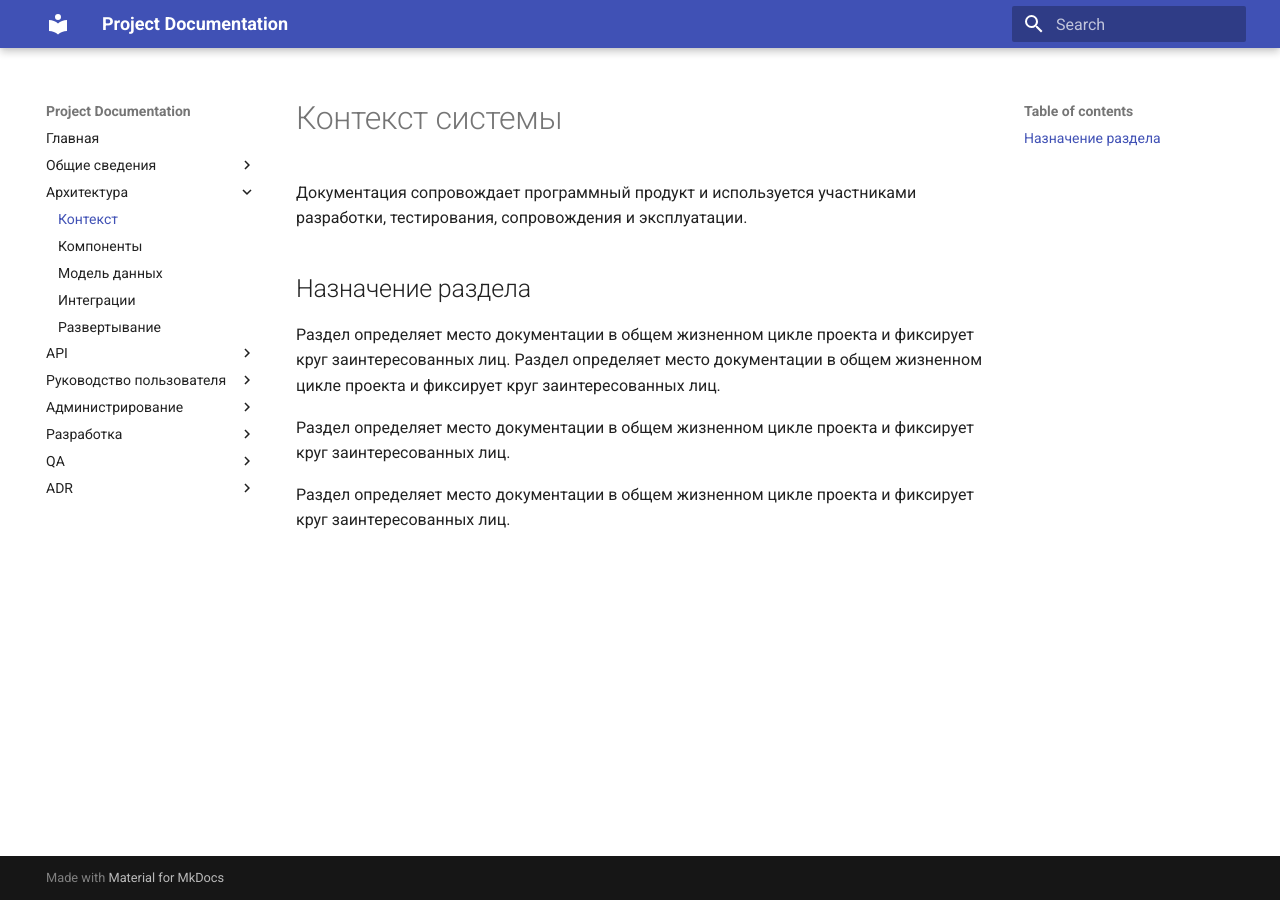
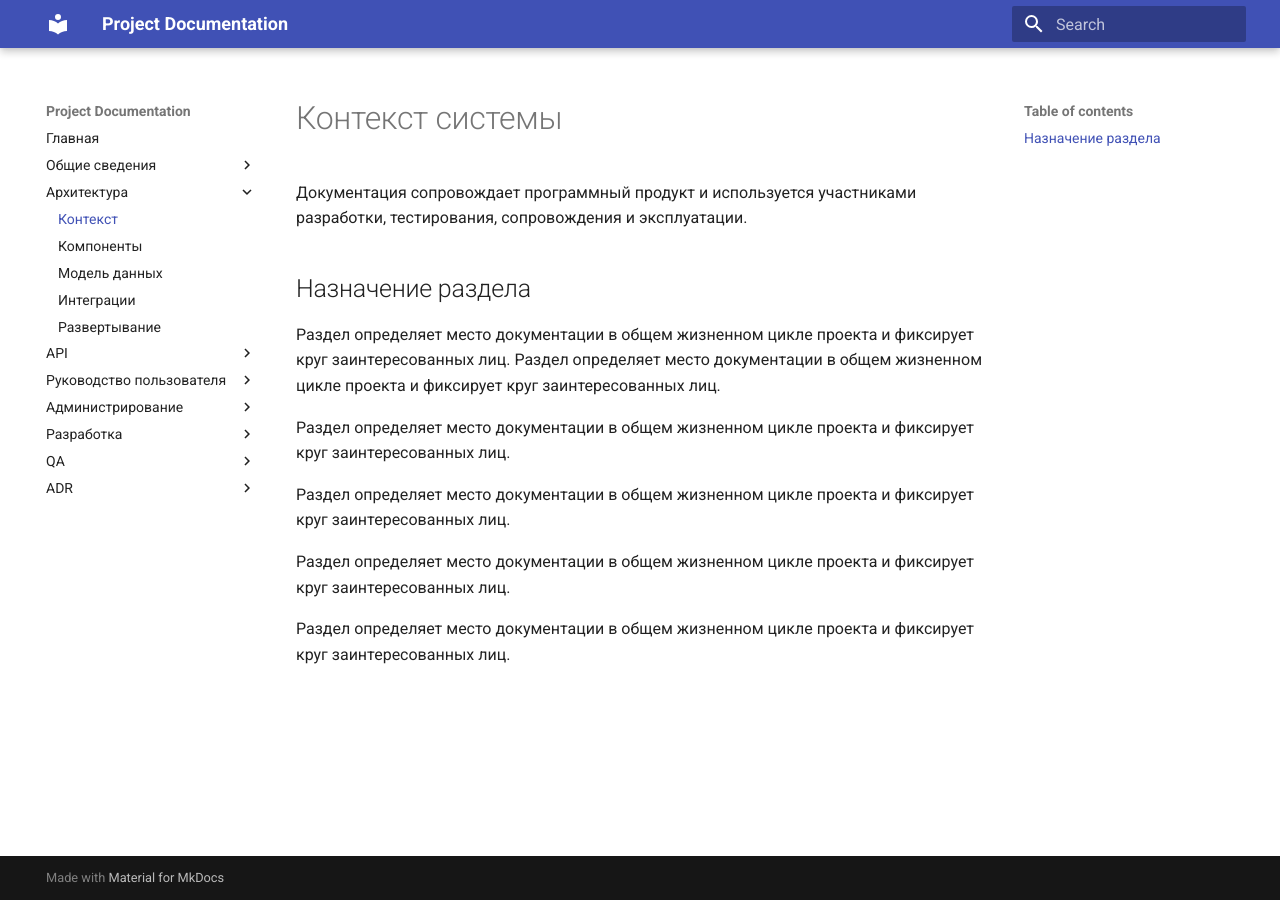
Before and after one commit to techwri/Demo, an MkDocs documentation site: the page built from docs/architecture/context.md, in a window 1280 px wide. Built offline with MkDocs 1.6.1 and Material for MkDocs 9.7.7, drawn with Linux system fonts in a browser that asks for light colours.

Commit message:
Update context.md

```diff
--- a/docs/architecture/context.md
+++ b/docs/architecture/context.md
@@ -10,3 +10,8 @@
 Раздел определяет место документации в общем жизненном цикле проекта и фиксирует круг заинтересованных лиц.
 
 Раздел определяет место документации в общем жизненном цикле проекта и фиксирует круг заинтересованных лиц.
+
+
+Раздел определяет место документации в общем жизненном цикле проекта и фиксирует круг заинтересованных лиц.
+
+Раздел определяет место документации в общем жизненном цикле проекта и фиксирует круг заинтересованных лиц.
```
